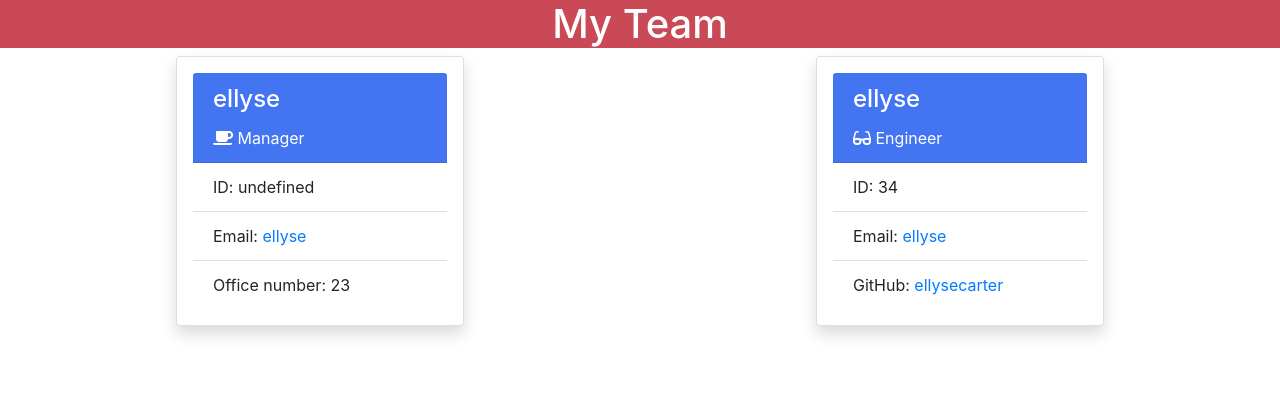
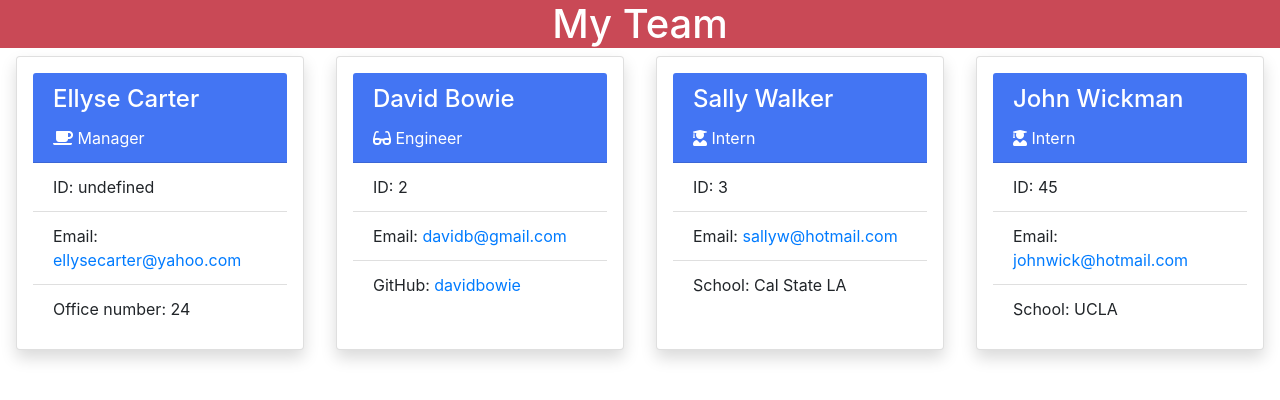
Before and after one commit to ellysecarter/team-builder, a website: page index.html in a window 1280 px wide. Drawn offline with nearby package versions, Linux system fonts and the light colour scheme.

Commit message:
fixed test and made final changes to read me

```diff
--- a/index.html
+++ b/index.html
@@ -19,24 +19,46 @@
 
         <div class="card mx-auto shadow p-3 mb-5 bg-white" style="width: 18rem;">
         <div class="card-header text-white" style="background-color: #4375f3;">
-        <h4 class="card-title">ellyse</h4>
+        <h4 class="card-title">Ellyse Carter</h4>
         <p class="card-text"><i class="fas fa-coffee"></i> Manager</p>
         </div>
         <ul class="list-group list-group-flush">
           <li class="list-group-item">ID: undefined</li>
-          <li class="list-group-item">Email: <a href="mailto:ellyse">ellyse</a></li>
-        <li class="list-group-item">Office number: 23</li>
+          <li class="list-group-item">Email: <a href="mailto:ellysecarter@yahoo.com">ellysecarter@yahoo.com</a></li>
+        <li class="list-group-item">Office number: 24</li>
         </ul>
       </div>
         <div class="card mx-auto shadow p-3 mb-5 bg-white" style="width: 18rem;">
         <div class="card-header text-white" style="background-color: #4375f3;">
-        <h4 class="card-title">ellyse</h4>
+        <h4 class="card-title">David Bowie</h4>
         <p class="card-text"><i class="fas fa-glasses"></i> Engineer</p>
         </div>
         <ul class="list-group list-group-flush">
-          <li class="list-group-item">ID: 34</li>
-          <li class="list-group-item">Email: <a href="mailto:ellyse">ellyse</a></li>
-            <li class="list-group-item">GitHub: <a href="https://github.com/ellysecarter/">ellysecarter</a></li>
+          <li class="list-group-item">ID: 2</li>
+          <li class="list-group-item">Email: <a href="mailto:davidb@gmail.com">davidb@gmail.com</a></li>
+            <li class="list-group-item">GitHub: <a href="https://github.com/davidbowie/">davidbowie</a></li>
+        </ul>
+      </div>
+        <div class="card mx-auto shadow p-3 mb-5 bg-white" style="width: 18rem;">
+        <div class="card-header text-white" style="background-color: #4375f3;">
+        <h4 class="card-title">Sally Walker</h4>
+        <p class="card-text"><i class="fas fa-user-graduate"></i> Intern</p>
+        </div>
+        <ul class="list-group list-group-flush">
+          <li class="list-group-item">ID: 3</li>
+          <li class="list-group-item">Email: <a href="mailto:sallyw@hotmail.com">sallyw@hotmail.com</a></li>
+            <li class="list-group-item">School: Cal State LA</li>
+        </ul>
+      </div>
+        <div class="card mx-auto shadow p-3 mb-5 bg-white" style="width: 18rem;">
+        <div class="card-header text-white" style="background-color: #4375f3;">
+        <h4 class="card-title">John Wickman</h4>
+        <p class="card-text"><i class="fas fa-user-graduate"></i> Intern</p>
+        </div>
+        <ul class="list-group list-group-flush">
+          <li class="list-group-item">ID: 45</li>
+          <li class="list-group-item">Email: <a href="mailto:johnwick@hotmail.com">johnwick@hotmail.com</a></li>
+            <li class="list-group-item">School: UCLA</li>
         </ul>
       </div>
     </div>
```
Also changed, not shown: __tests__/Engineer.test.js (+1 -1 lines), Assets/images/screenshot2.png (added), README.md, dist/index.html (deleted), dist/style.css (deleted).
